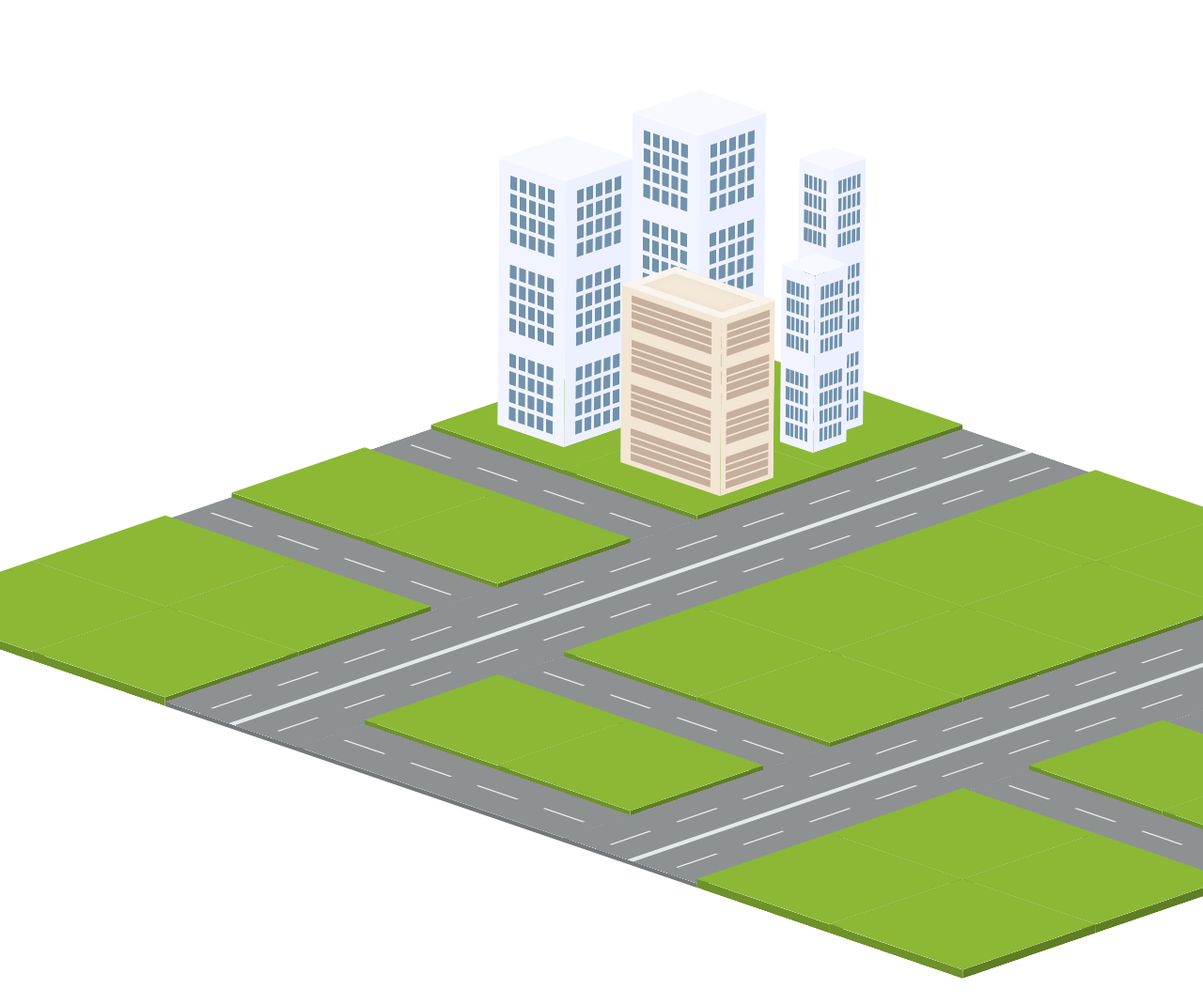
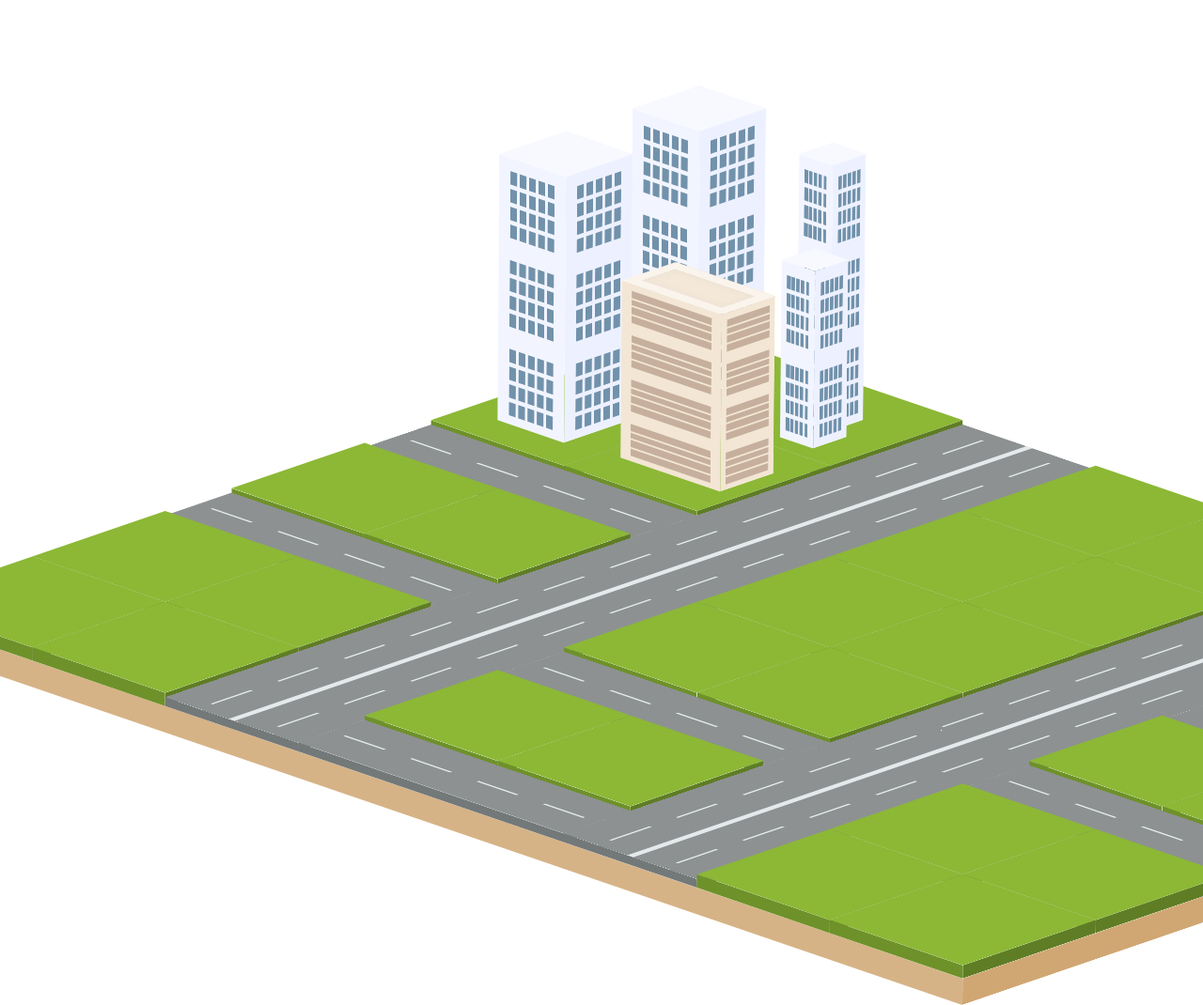
Before and after one commit to s12bt/csscity, a plain HTML site: page index.html in a window 1280 px wide. Shown: the top 1070 px of the page at 94% size. Drawn offline with Linux system fonts and the light colour scheme.

Commit message:
feature: add city style

```diff
--- a/scss/_cityPlanning.scss
+++ b/scss/_cityPlanning.scss
@@ -9,7 +9,22 @@
   perspective-origin: top left;
   transform-style: preserve-3d;
   transform: rotateX(70deg) rotateY(0deg) rotateZ(-45deg) translateX($squareSize * 2);
+
+  /* style */
+  &:before {
+    @include pseudoElementBase;
+    @include leftBend90deg($cityDepth, 100%);
+    background-color: $cityGroundColor;
+  }
+
+  &:after {
+    @include pseudoElementBase;
+    @include bottomBend90deg(100%, $cityDepth);
+    background-color: darken($cityGroundColor, 5%);
+  }
 }
+
+
 
 .block {
   flex-shrink: 0;
--- a/scss/_variables.scss
+++ b/scss/_variables.scss
@@ -6,17 +6,21 @@ $squareSize: 200px;
 /* -------------------------------
   Land
  */
+$cityDepth: 30px;
+$cityGroundColor: #D6B386;
+
+$landDepth:  15px;
 $landBasis:  $squareSize;
 $landWide:   $landBasis;
 $landLength: $landBasis;
-$landDepth:  10px;
+
 
 /* -------------------------------
   Road
  */
+$roadDepth:  10px;
 $streetWidth: $squareSize * 0.5;
 $avenueWidth: $squareSize * 1;
-$roadDepth:  5px;
 $roadAsphaltColor: #8D9192;
 $roadLineColor: #E4EAEC;
 
```
Also changed, not shown: scss/style.css, 1 other file.
